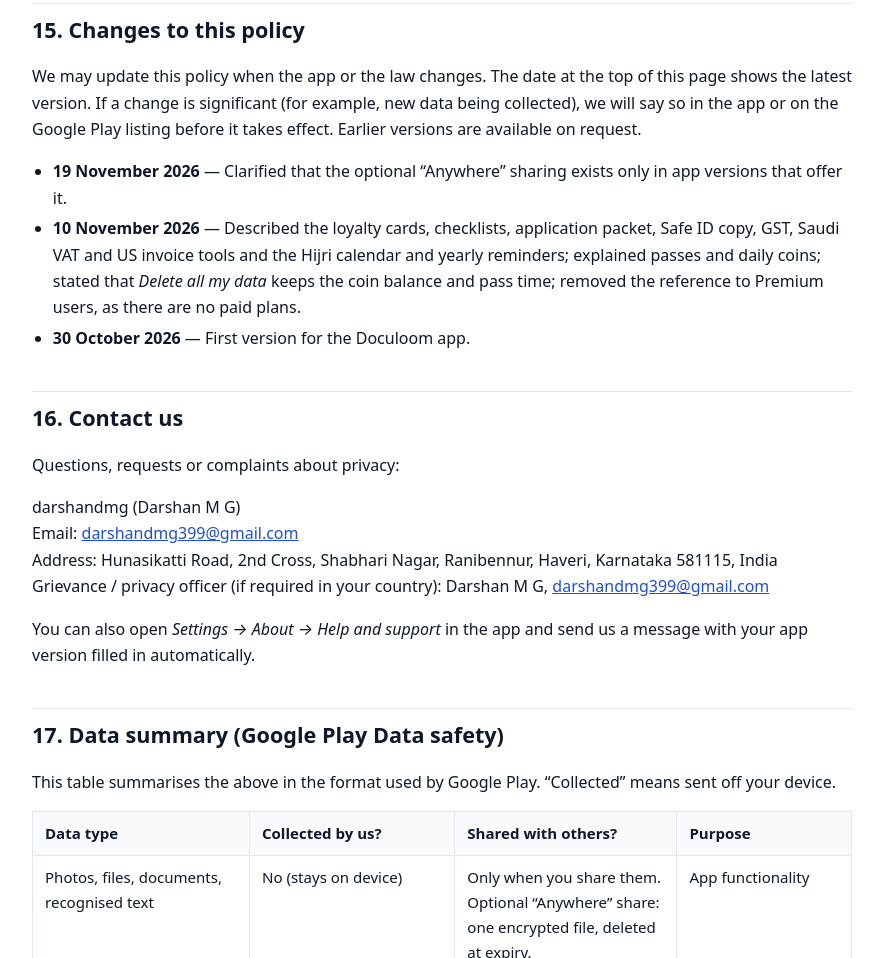
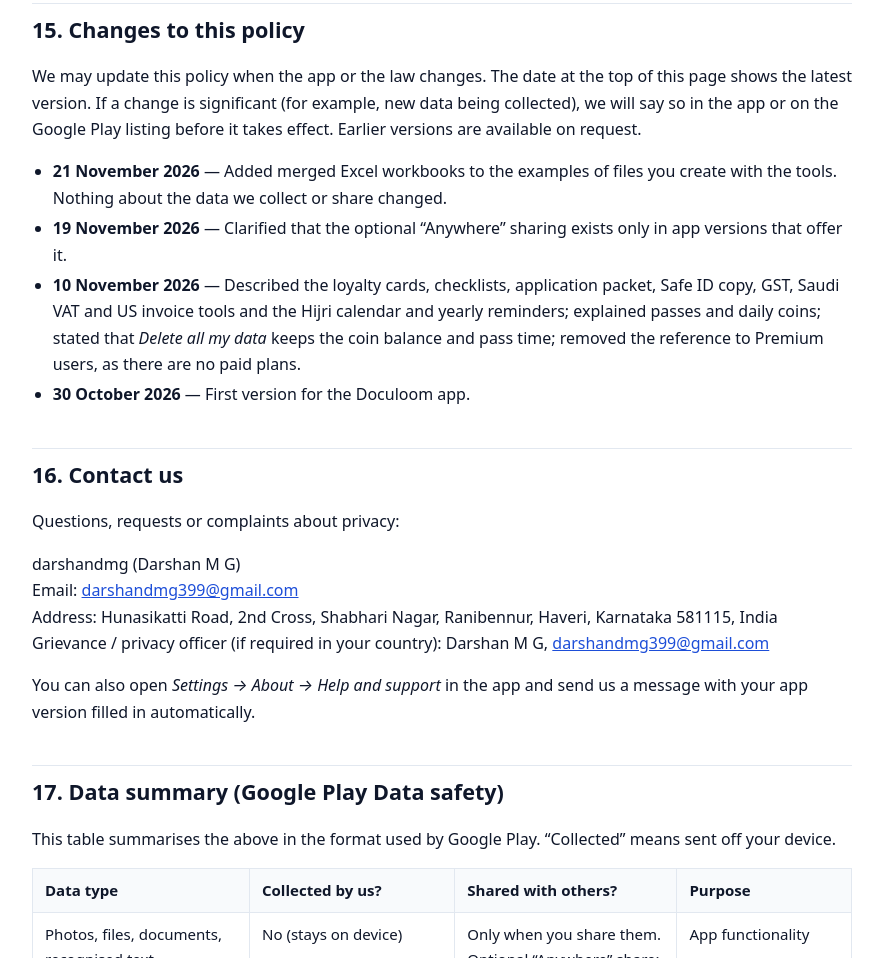
Before and after one commit to darshanreddy4/doculoom-privacy-policy, a plain HTML site: page index.html in a window 1280 px wide. Shown: the part 9333-10291 px from the top of the page, without its empty margins (198-1081 px from the left). Drawn offline with Linux system fonts and the light colour scheme.

Commit message:
Update index.html

```diff
--- a/index.html
+++ b/index.html
@@ -245,6 +245,7 @@ Privacy contact: <a href="mailto:darshandmg399@gmail.com">darshandmg399@gmail.co
 <h2 id="changes">15. Changes to this policy</h2>
 <p>We may update this policy when the app or the law changes. The date at the top of this page shows the latest version. If a change is significant (for example, new data being collected), we will say so in the app or on the Google Play listing before it takes effect. Earlier versions are available on request.</p>
 <ul>
+  <li><strong>21 November 2026</strong> &mdash; Added merged Excel workbooks to the examples of files you create with the tools. Nothing about the data we collect or share changed.</li>
   <li><strong>19 November 2026</strong> &mdash; Clarified that the optional &ldquo;Anywhere&rdquo; sharing exists only in app versions that offer it.</li>
   <li><strong>10 November 2026</strong> &mdash; Described the loyalty cards, checklists, application packet, Safe ID copy, GST, Saudi VAT and US invoice tools and the Hijri calendar and yearly reminders; explained passes and daily coins; stated that <em>Delete all my data</em> keeps the coin balance and pass time; removed the reference to Premium users, as there are no paid plans.</li>
   <li><strong>30 October 2026</strong> &mdash; First version for the Doculoom app.</li>
```
